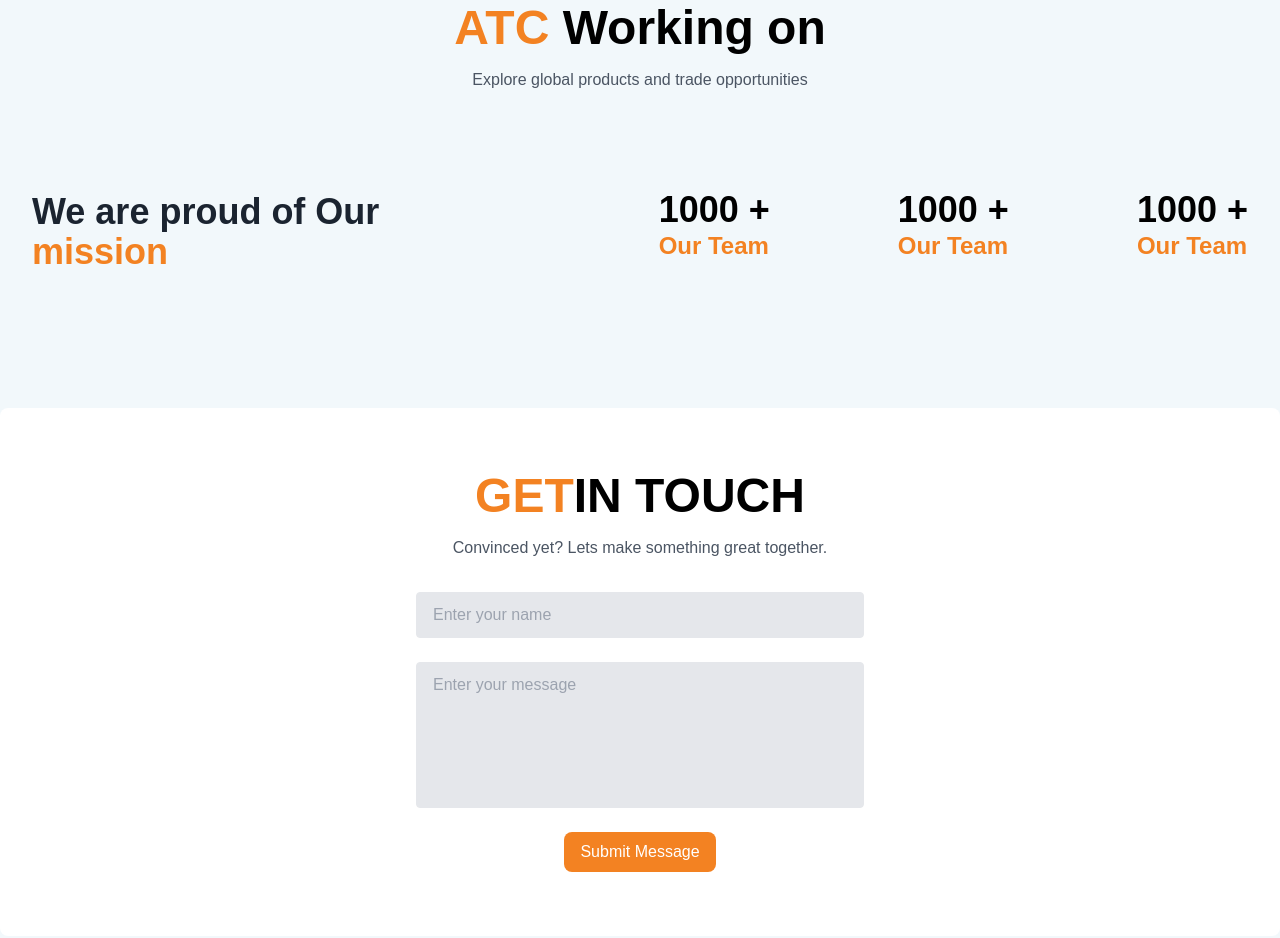
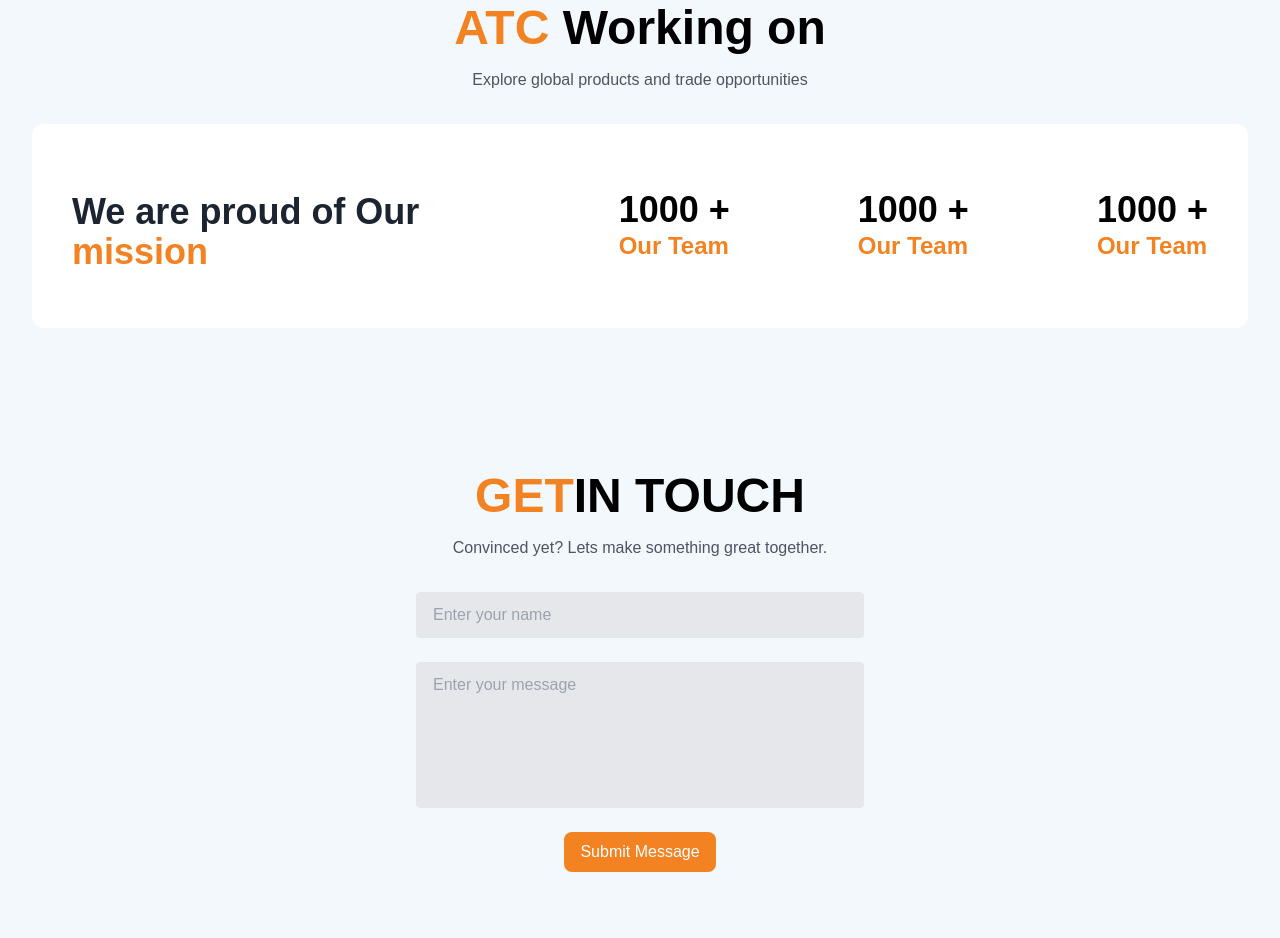
Before and after one commit to riyadh9292/atc-frontend, a Next.js app: page / in a window 1280 px wide. Shown: the part 3260-4198 px from the top of the page. Built offline with nearby package versions, Linux system fonts and the light colour scheme.

Commit message:
update contact

```diff
--- a/src/app/components/atoms/serviceCard/ServiceCard.jsx
+++ b/src/app/components/atoms/serviceCard/ServiceCard.jsx
@@ -4,7 +4,7 @@ import { AiOutlineUser } from "react-icons/ai";
 
 const ServiceCard = ({ image, title, description }) => {
   return (
-    <div className="bg-fanta rounded-lg shadow p-6 flex">
+    <div className="bg-fanta hover:bg-[#e06f0c] rounded-lg shadow p-6 flex cursor-pointer shadow__global">
       <div className="mr-6">
       <AiOutlineUser className="text-white w-10 h-10"/>
       </div>
--- a/src/app/components/molecules/contact/Contact.jsx
+++ b/src/app/components/molecules/contact/Contact.jsx
@@ -4,7 +4,7 @@ import Button from "../../atoms/button/Button";
 const Contact = () => {
   return (
     <section>
-      <div className="container mx-auto py-16 bg-white rounded-lg">
+      <div className="container mx-auto py-16 bg-contact rounded-lg ">
         <div className="flex flex-col items-center">
           <h1 className="text-5xl font-bold mb-4 text-center">
             <span className="text-fanta">GET</span>IN TOUCH
--- a/src/app/components/molecules/faq/FAQ.jsx
+++ b/src/app/components/molecules/faq/FAQ.jsx
@@ -2,7 +2,7 @@ import React from "react";
 
 export default function FAQ() {
   return (
-    <div>
+    <div className="bg-contain">
       FAQ
     </div>
   );
--- a/src/app/components/molecules/testimonials/Testimonials.jsx
+++ b/src/app/components/molecules/testimonials/Testimonials.jsx
@@ -13,7 +13,7 @@ const Testimonials = () => {
           </p>
         </div>
 
-        <div className="flex gap-5 justify-between items-center py-14">
+        <div className="flex gap-5 justify-between items-center py-14 bg-white p-10 rounded-xl">
           <div>
             <div>
               <p className="text-4xl font-bold pt-3 text-graphite">
--- a/src/app/globals.css
+++ b/src/app/globals.css
@@ -28,3 +28,7 @@ body {
     background-color: #F38222;
     border-radius: 5px;
 }
+
+.shadow__global{
+  box-shadow: rgba(0, 0, 0, 0.05) 0px 6px 24px 0px, rgba(0, 0, 0, 0.08) 0px 0px 0px 1px;
+}
--- a/tailwind.config.js
+++ b/tailwind.config.js
@@ -24,6 +24,7 @@ module.exports = {
       backgroundImage: {
         'section': "linear-gradient(rgba(0, 0, 0, 0.8), rgba(0, 0, 0, 0.8)), url('/image/forex__image.jpg')",
         'parallax': "linear-gradient(rgba(0, 0, 0, 0.5), rgba(0, 0, 0, 0.5)), url('/image/bg__image.jpg')",
+        'contact': "url('/image/contact__bg.jpg'),",
       },
     },
   },
```
Also changed, not shown: public/image/bg__art.jpg (deleted), public/image/contact__bg.jpg (added).
